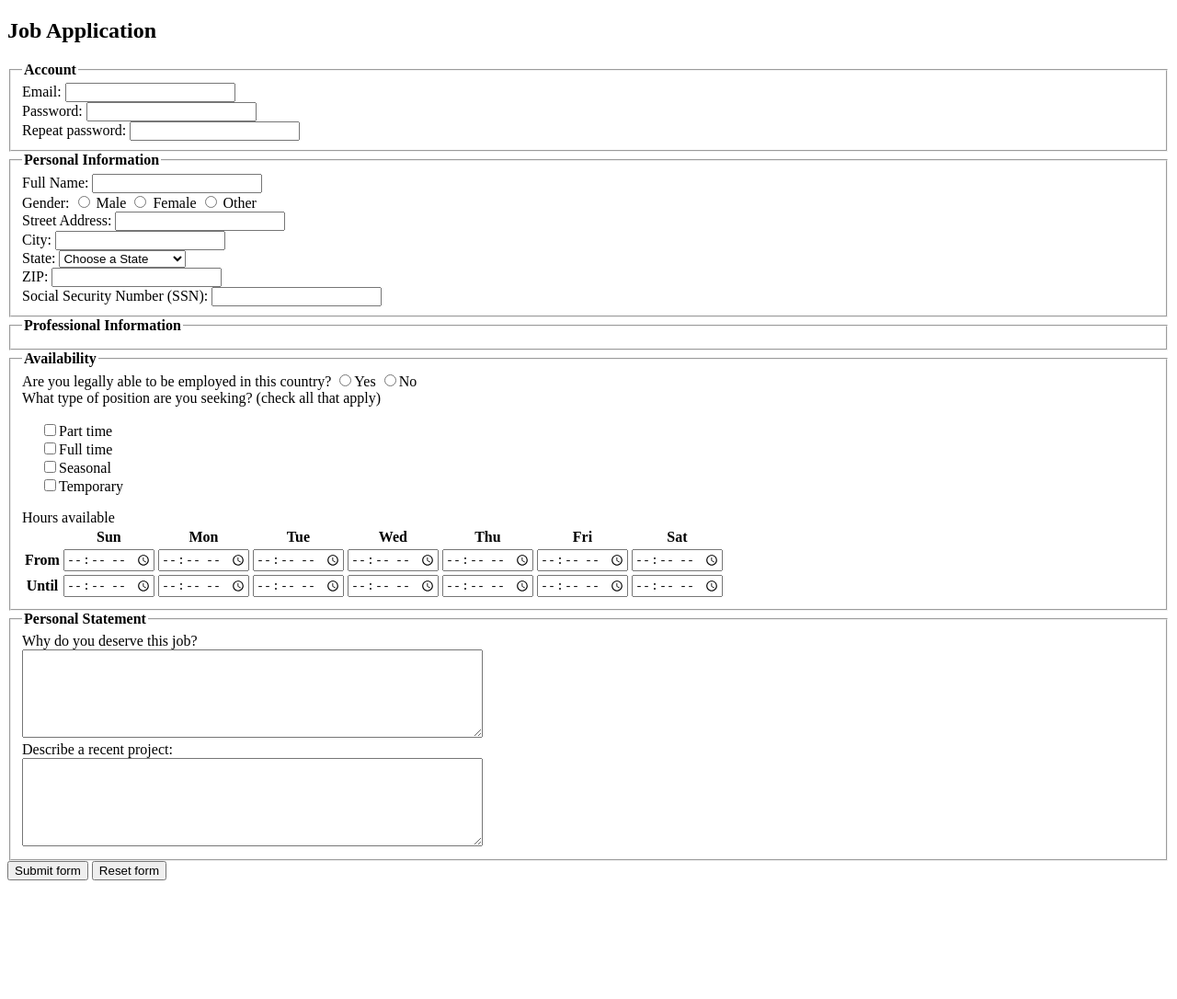
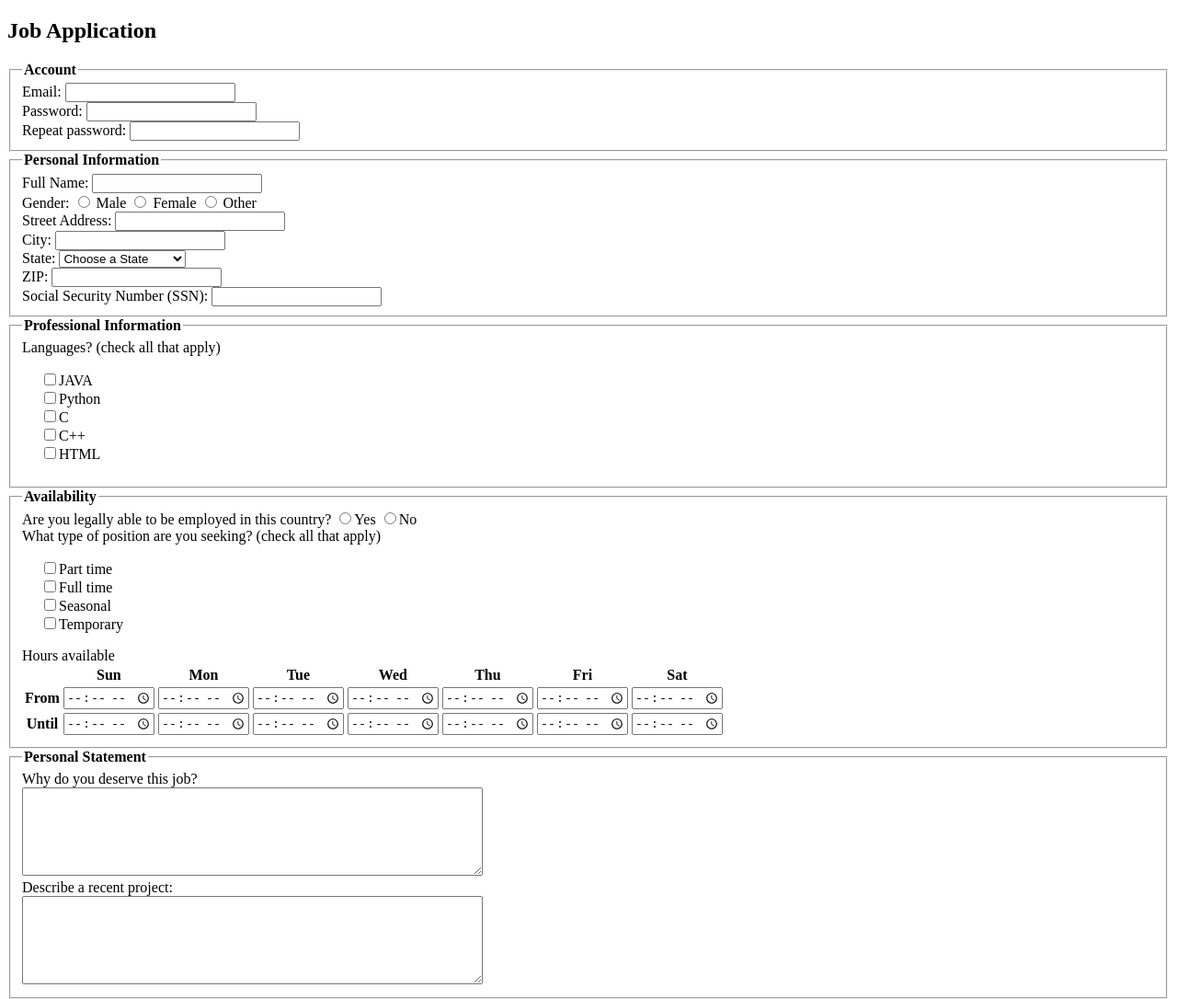
Before and after one commit to anusha4-1565212/anusha4-1565212.github.io, a plain HTML site: page jobApplicationForm.html in a window 1280 px wide. Shown: the top 1086 px of the page at 92% size. Before the commit the page ends 965 px from the top, so only its background shows below. Drawn offline with Linux system fonts and the light colour scheme.

Commit message:
Add files via upload

```diff
--- a/jobApplicationForm.html
+++ b/jobApplicationForm.html
@@ -117,7 +117,14 @@
 	<fieldset>
 		<legend>Professional Information</legend>
 		<div class="field">
-
+			<label>Languages? (check all that apply)</label>
+			<ul>
+				<li><input type="checkbox" name="lanuage_ja" value="parttime">JAVA</li>
+				<li><input type="checkbox" name="lanuage_py" value="fulltime">Python</li>
+				<li><input type="checkbox" name="lanuage_c" value="seasonal">C</li>
+				<li><input type="checkbox" name="lanuage_cp" value="seasonal">C++</li>
+				<li><input type="checkbox" name="lanuage_ht" value="temporary">HTML</li>
+			</ul>
 		</div>
 	</fieldset>
 
@@ -186,8 +193,9 @@
 		</div>
 	</fieldset>
 
-	<input type="submit" value="Submit form">
-	<input type="reset" value="Reset form">
+	<br>
+	<input id="form" type="submit" value="Submit form">
+	<input id="form" type="reset" value="Reset form">
 
 </form>
 </body>
```
Also changed, not shown: jobApplicationForm.css (line endings or trailing spaces).
